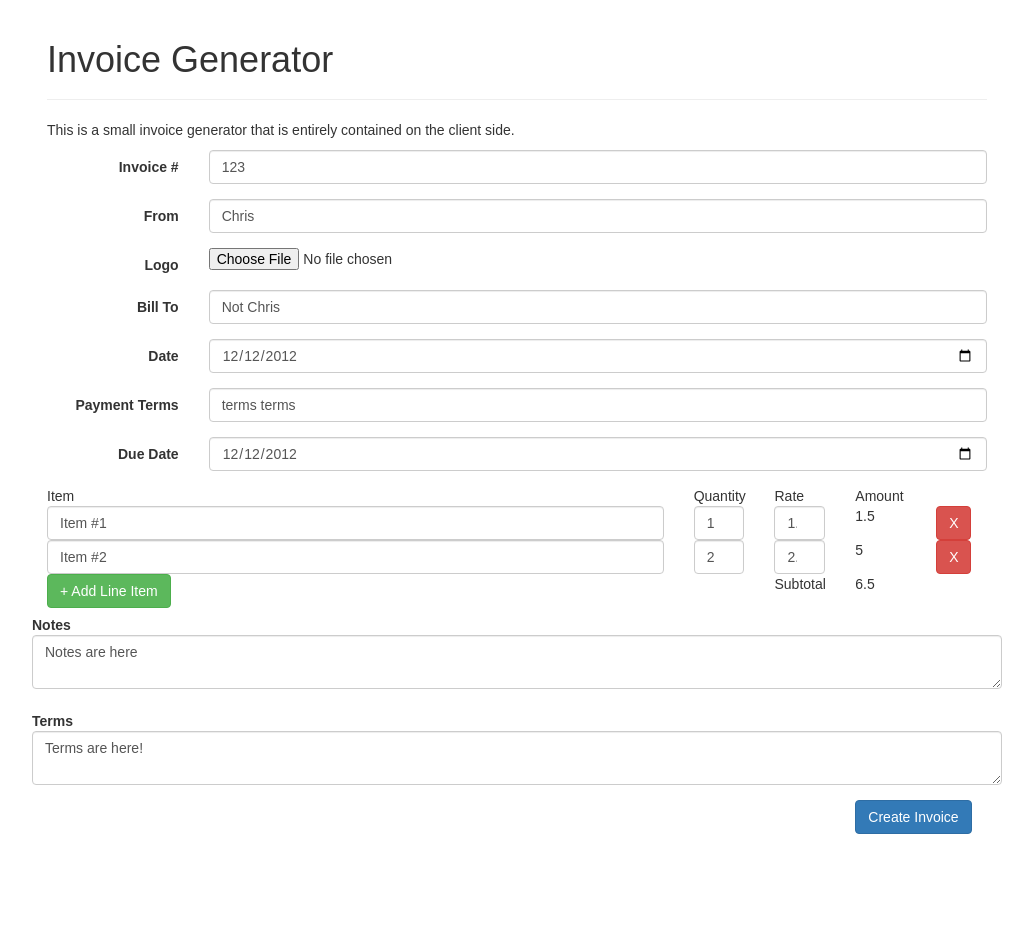
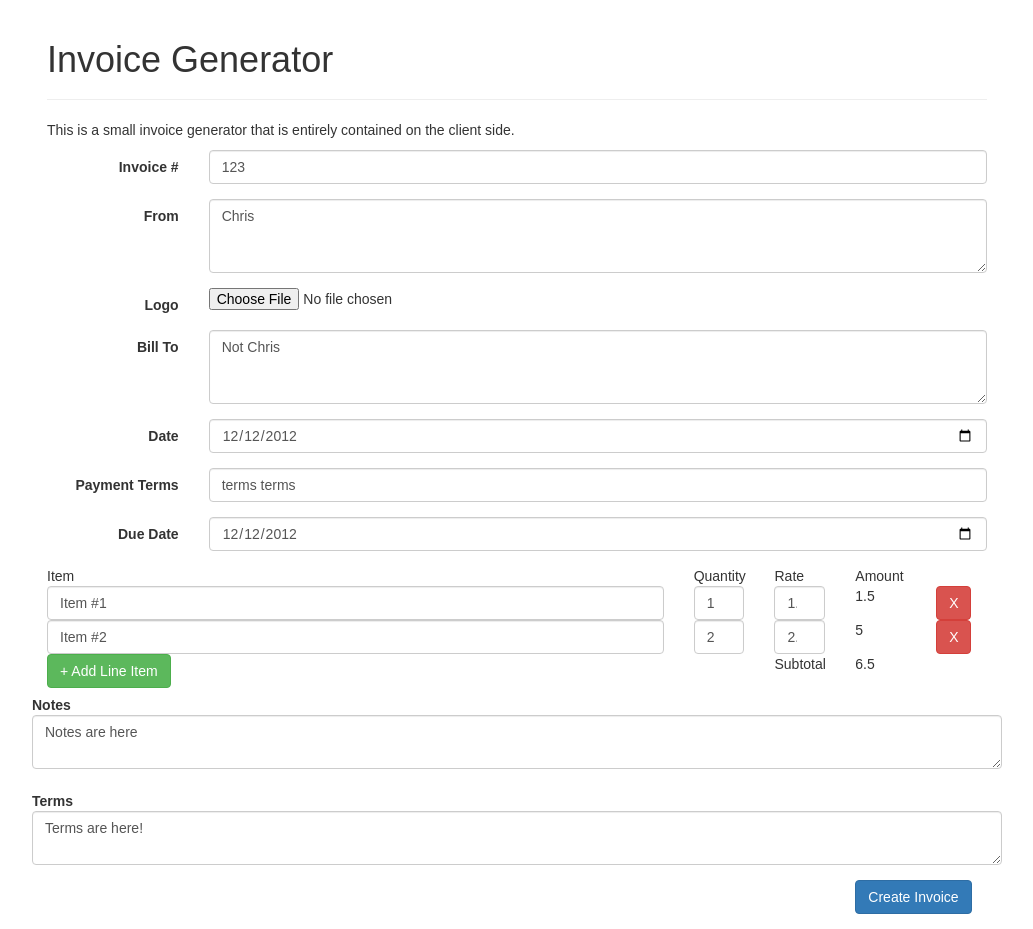
Before and after one commit to cg50x/invoice-generator, a React (Create React App) app: page / in a window 1280 px wide. Shown: the whole page, without its empty margins (123-1156 px from the left). Before the commit the page ends 849 px from the top, so only its background shows below. Built offline with nearby package versions, Linux system fonts and the light colour scheme.

Commit message:
Change From and Bill To fields into textareas

```diff
--- a/src/App.js
+++ b/src/App.js
@@ -141,7 +141,7 @@ class App extends Component {
                 From
               </Col>
               <Col sm={10}>
-                <FormControl type="text" placeholder="Who is this invoice from?" value={this.state.fromName} onChange={this.onFieldValueChange.bind(this, 'fromName')}/>
+                <FormControl componentClass="textarea" rows="3" placeholder="Who is this invoice from?" value={this.state.fromName} onChange={this.onFieldValueChange.bind(this, 'fromName')}/>
               </Col>
             </FormGroup>
             <FormGroup controlId="imageLogo">
@@ -157,7 +157,7 @@ class App extends Component {
                 Bill To
               </Col>
               <Col sm={10}>
-                <FormControl type="text" placeholder="Who is this invoice to?" value={this.state.toName} onChange={this.onFieldValueChange.bind(this, 'toName')}/>
+                <FormControl componentClass="textarea" rows="3" placeholder="Who is this invoice to?" value={this.state.toName} onChange={this.onFieldValueChange.bind(this, 'toName')}/>
               </Col>
             </FormGroup>
             <FormGroup controlId="date">
```
